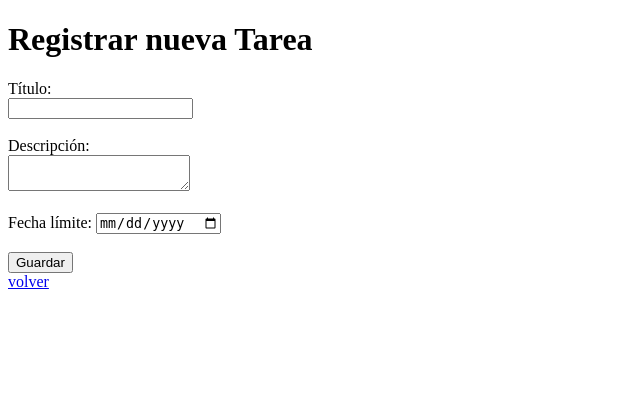
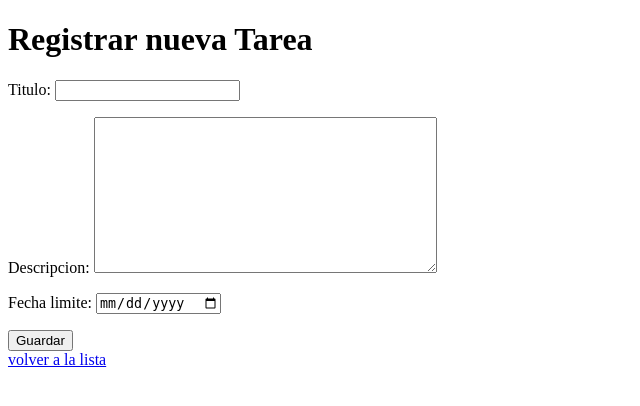
Before and after one commit to CamilaTorres1035/organizador, a Django app: page /registrar/ in a window 1280 px wide. Shown: the top 406 px of the page, without its empty margins (0-640 px from the left). Run offline with Django 5.2, Linux system fonts and the light colour scheme.

Commit message:
Add new form and update views and templates
- Added `tareas/forms.py` to handle form logic with Django forms.
- Updated `tareas/views.py` to integrate new form functionality.
- Modified `tareas/templates/tareas/registrar.html` to reflect form changes.

```diff
--- /dev/null
+++ b/tareas/forms.py
@@ -0,0 +1,10 @@
+from django import forms
+from .models import Tarea
+
+class TareaForm(forms.ModelForm):
+    class Meta:
+        model = Tarea
+        fields = ['titulo', 'descripcion', 'fecha_limite']
+        widgets = {
+            'fecha_limite': forms.DateInput(attrs={'type': 'date'})
+        }
--- a/tareas/templates/tareas/registrar.html
+++ b/tareas/templates/tareas/registrar.html
@@ -9,17 +9,9 @@
     <h1>Registrar nueva Tarea</h1>
     <form method="post">
         {% csrf_token %}
-        <label>Título: </label><br>
-        <input type="text" name="titulo"><br><br>
-
-        <label>Descripción: </label><br>
-        <textarea name="descripcion"></textarea><br><br>
-
-        <label>Fecha límite: </label>
-        <input type="date" name="fecha_limite"><br><br>
-
+        {{form.as_p}}
         <button type="submit">Guardar</button>
     </form>
-    <a href="{% url 'lista_tareas' %}">volver</a>
+    <a href="{% url 'lista_tareas' %}">volver a la lista</a>
 </body>
 </html>
--- a/tareas/views.py
+++ b/tareas/views.py
@@ -1,19 +1,19 @@
 from django.shortcuts import render, redirect
 from .models import Tarea
 from django.utils import timezone
+from .forms import TareaForm
 
 # Create your views here.
 def registrar_tarea(request):
     if request.method == 'POST':
-        titulo = request.POST.get('titulo')
-        descripcion = request.POST.get('descripcion')
-        fecha_limite = request.POST.get('fecha_limite')
+        form = TareaForm(request.POST)
+        if form.is_valid():
+            form.save()
+            return redirect('lista_tareas')
+    else:
+        form = TareaForm()
 
-        Tarea.objects.create(titulo=titulo, descripcion=descripcion, fecha_limite=fecha_limite)
-
-        return redirect('lista_tareas')
-
-    return render(request, 'tareas/registrar.html')
+    return render(request, 'tareas/registrar.html',{'form': form})
 
 def lista_tareas(request):
     tareas = Tarea.objects.all().order_by('-fecha_limite')
```
Also changed, not shown: db.sqlite3.
